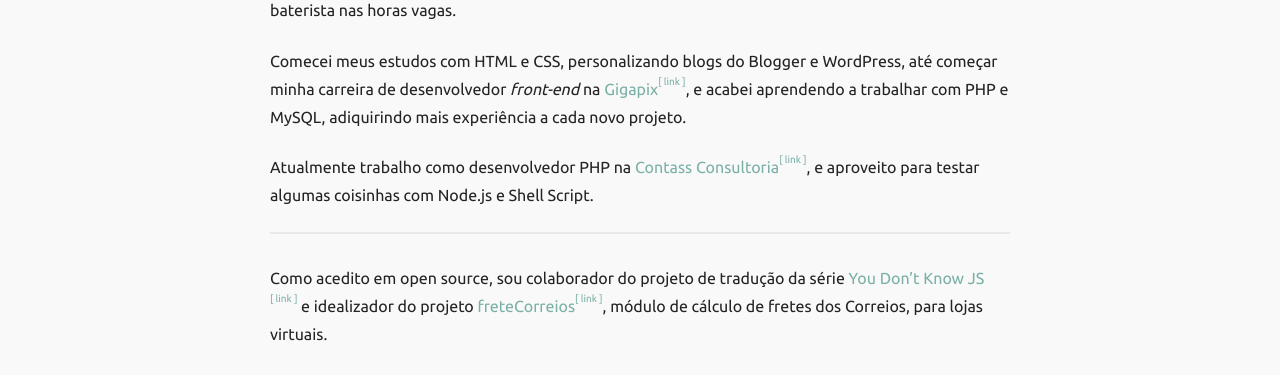
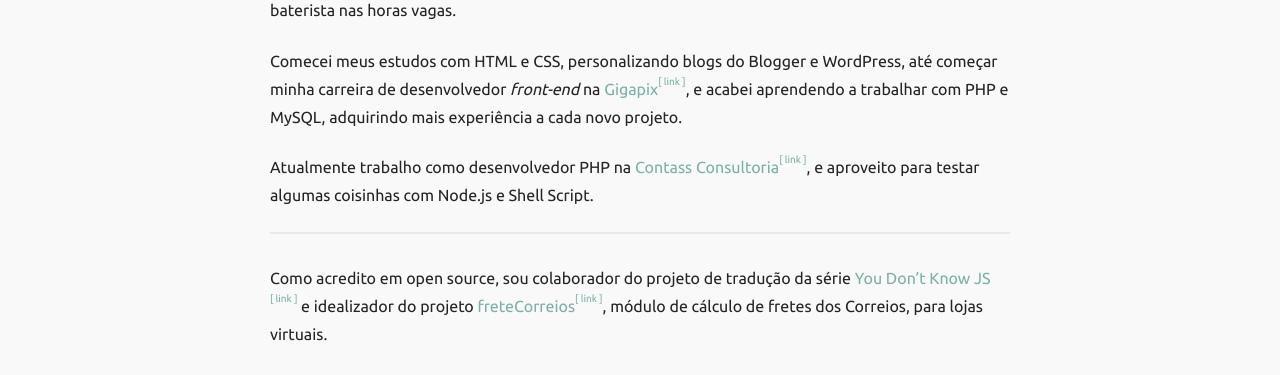
Before and after one commit to gabsprates/gabsprates.github.io, a Jekyll site: the page built from about.md, in a window 1280 px wide. Shown: the part 196-571 px from the top of the page. Built offline with Jekyll 4.4.1, drawn with Linux system fonts in a browser that asks for light colours; comment, search, counter and statistics services are not loaded.

Commit message:
Correções

```diff
--- a/about.md
+++ b/about.md
@@ -6,13 +6,13 @@ permalink: /about/
 
 Sou Gabriel Prates, acadêmico de Sistemas de Informação, desenvolvedor há mais de 5 anos e baterista nas horas vagas.
 
-Comecei meus estudos com HTML e CSS, personalizando blogs do Blogger e WordPress, até começar minha carreira de desenvolvedor *front-end* na [Gigapix](http://gigapix.com.br), e acabei aprendendo a trabalhar com PHP e MySQL, adiquirindo mais experiência a cada novo projeto.
+Comecei meus estudos com HTML e CSS, personalizando blogs do Blogger e WordPress, até começar minha carreira de desenvolvedor *front-end* na [Gigapix](http://gigapix.com.br), e acabei aprendendo a trabalhar com PHP e MySQL, adquirindo mais experiência a cada novo projeto.
 
 Atualmente trabalho como desenvolvedor PHP na [Contass Consultoria](http://contassconsultoria.com.br/), e aproveito para testar algumas coisinhas com Node.js e Shell Script.
 
 ---
 
-Como acedito em open source, sou colaborador do projeto de tradução da série [You Don't Know JS](https://github.com/cezaraugusto/You-Dont-Know-JS) e idealizador do projeto [freteCorreios](https://github.com/gigapix/freteCorreios), módulo de cálculo de fretes dos Correios, para lojas virtuais.
+Como acredito em open source, sou colaborador do projeto de tradução da série [You Don't Know JS](https://github.com/cezaraugusto/You-Dont-Know-JS) e idealizador do projeto [freteCorreios](https://github.com/gigapix/freteCorreios), módulo de cálculo de fretes dos Correios, para lojas virtuais.
 
 Tenho interesse por HTML, CSS, JavaScript, PHP, GNU, Linux, Shell Script, e várias outras tecnologias feitas em conjunto pela comunidade de desenvolvimento, e este é o espaço onde quero falar sobre esses assuntos.
 
```
Also changed, not shown: 2 other files.
